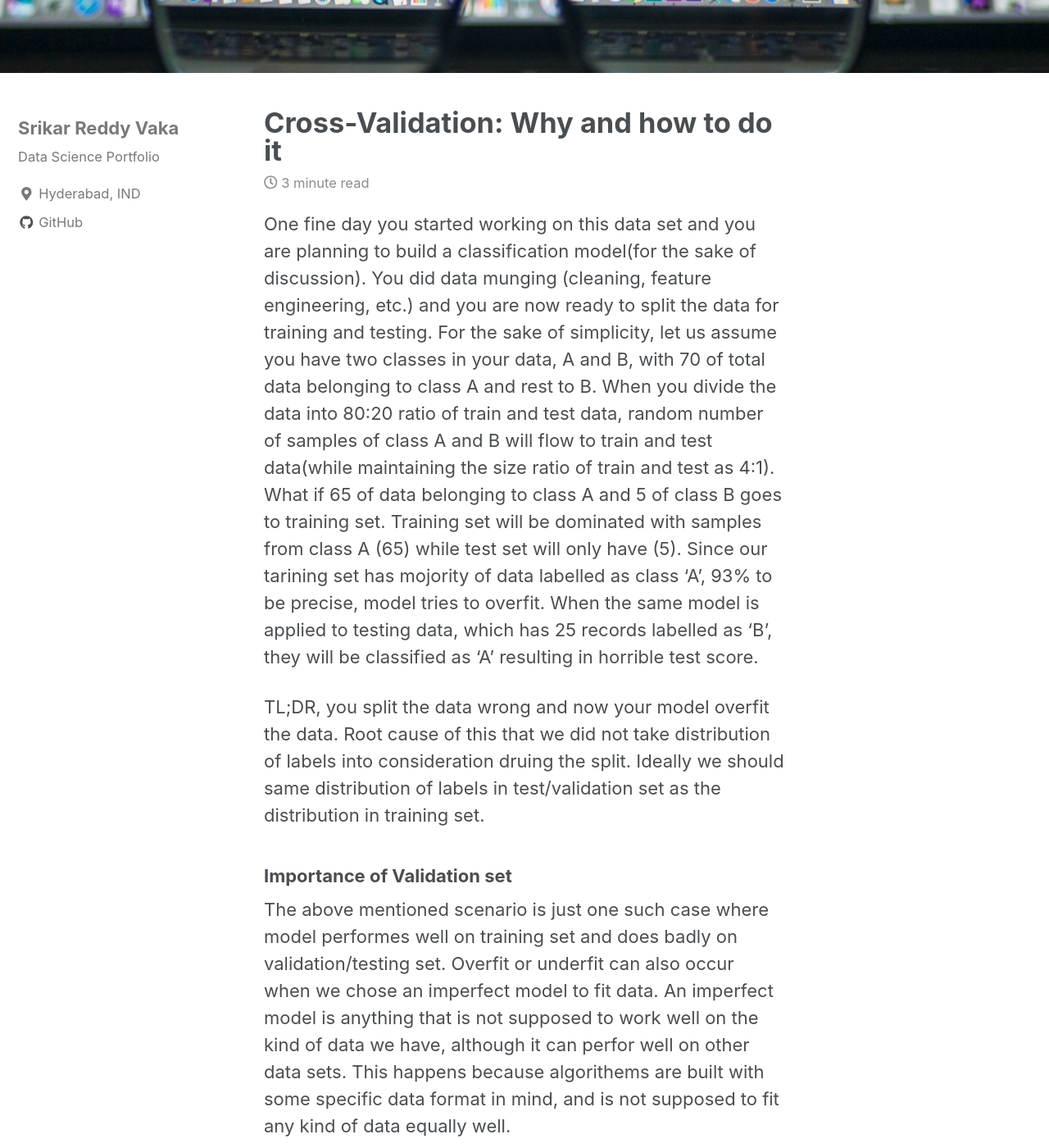
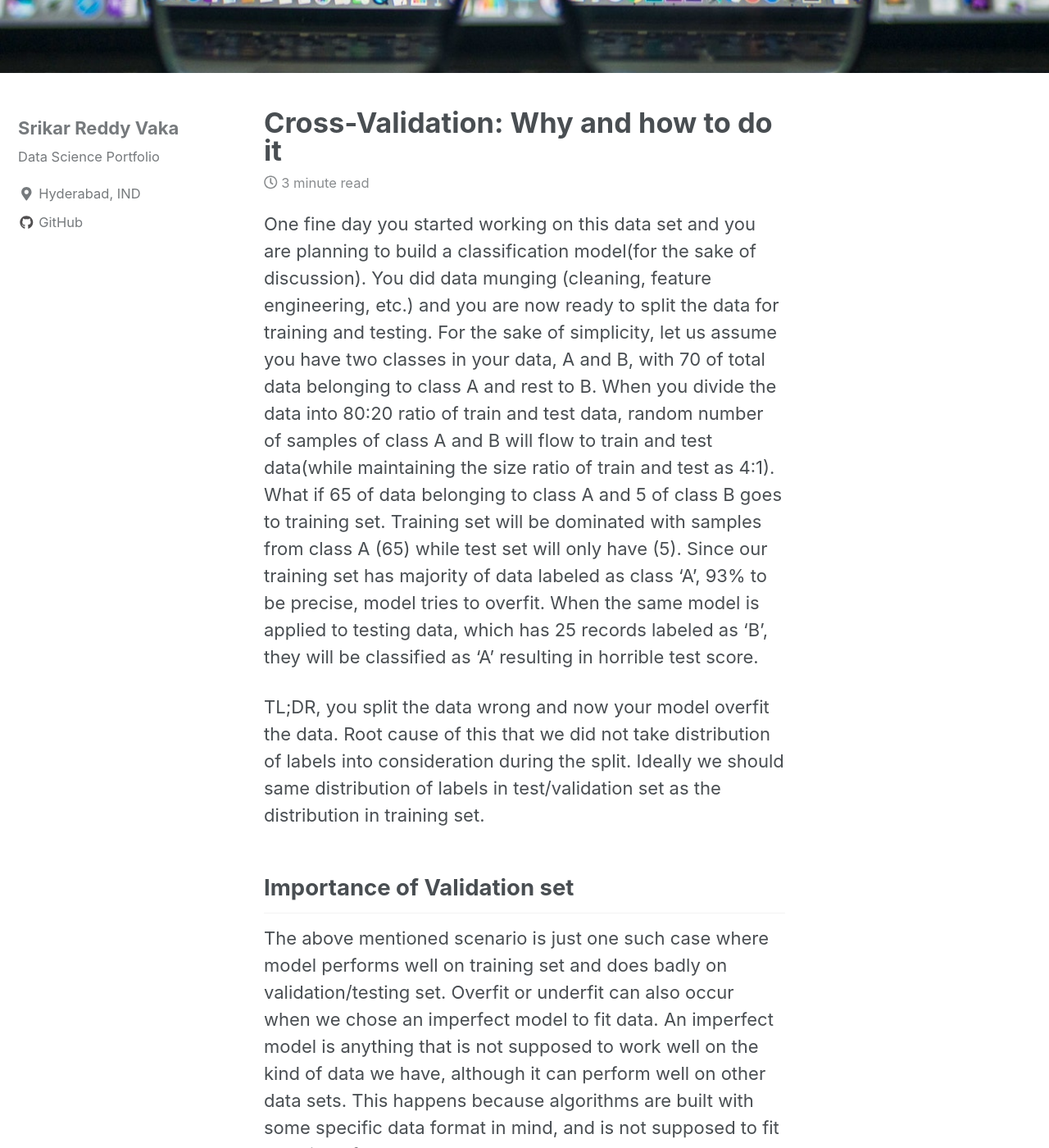
Before and after one commit to srikarvaka/srikarvaka.github.io, a Jekyll site: the page built from _posts/2019-02-01-Cross-validation.md, in a window 1280 px wide and 1400 px high, scrolled down 407 px. Shown: the whole window at 82% size. Built offline with Jekyll 4.4.1, drawn with Linux system fonts in a browser that asks for light colours; nearby versions of some CDN libraries; some of the changed text lies outside the part shown.

Commit message:
modified second post

````diff
--- a/_posts/2019-02-01-Cross-validation.md
+++ b/_posts/2019-02-01-Cross-validation.md
@@ -2,11 +2,12 @@
 title: "Cross-Validation: Why and how to do it"
 date: 2019-01-29
 tags: [data wrangling, data science, messy data]
-categories: Data pre-processing
+categories: Model-evaluation
 header:
   image: "/images/cvimage.jpeg"
-excerpt: "Data Wrangling, Data Science, Messy Data"
+excerpt: "Data Science, Model Selection"
 mathjax: "true"
+classes: wide
 ---
 
 One fine day you started working on this data set and you are planning to build a classification model(for the sake of discussion). You did data munging
@@ -14,36 +15,32 @@
 two classes in your data, A and B, with 70 of total data belonging to class A and rest to B. When you divide the data into 80:20 ratio of train and test
 data, random number of samples of class A and B will flow to train and test data(while maintaining the size ratio of train and test as 4:1). What if 65 of
 data belonging to class A and 5 of class B goes to training set. Training set will be dominated with samples from class A (65) while test set will only
-have (5). Since our tarining set has mojority of data labelled as class 'A', 93% to be precise, model tries to overfit. When the same model is applied
-to testing data, which has 25 records labelled as 'B', they will be classified as 'A' resulting in horrible test score.
+have (5). Since our training set has majority of data labeled as class 'A', 93% to be precise, model tries to overfit. When the same model is applied
+to testing data, which has 25 records labeled as 'B', they will be classified as 'A' resulting in horrible test score.
 
 TL;DR, you split the data wrong and now your model overfit the data. Root cause of this that we did not take distribution of labels into consideration
-druing the split. Ideally we should same distribution of labels in test/validation set as the distribution in training set.
+during the split. Ideally we should same distribution of labels in test/validation set as the distribution in training set.
 
-### Importance of Validation set
+## Importance of Validation set
 
-The above mentioned scenario is just one such case where model performes well on training set and does badly on validation/testing set. Overfit or underfit
-can also occur when we chose an imperfect model to fit data. An imperfect model is anything that is not supposed to work well on the kind of data we have,
-although it can perfor well on other data sets. This happens because algorithems are built with some specific data format in mind, and is not supposed to
-fit any kind of data equally well.
+The above mentioned scenario is just one such case where model performs well on training set and does badly on validation/testing set. Overfit or underfit can also occur when we chose an imperfect model to fit data. An imperfect model is anything that is not supposed to work well on the kind of data we have, although it can perform well on other data sets. This happens because algorithms are built with some specific data format in mind, and is not supposed to fit any kind of data equally well.
 
 All our efforts will go in drain after spending lots of time on data munging and model building only to realize that the model is near to useless. We need
-to have some early indicator informing if the model is overfitting. This is where validation accuracy comes into picture and helps identify overfitting before
-its too late. Low accuracy on validation set upon fitting the model on it is an indicator of overfitting and it's time we either for a different mode or
-engineer the data again.
+to have some early indicator informing if the model is overfitting. This is where validation accuracy comes into picture and helps identify overfitting before its too late. Low accuracy on validation set upon fitting the model on it is an indicator of overfitting and it's time we either for a different mode or engineer the data again. We need a model that's good, not the
+one that looks good.
 
-### Different ways to get CV data sets
+## Different ways to get CV data sets
 
 sklearn's [`modelselection`][modelsel] class has various subclasses which can do the data partitions very effectively. In case of supervised learning where the test
 data is not provided, the data should be split into three sets for training, validation and testing purpose. If the test set already exists (provided), we only
 need to create training and validation sets.
 
 In this article, I shall briefly discuss about some the commonly used Cross-Validation (CV) objects offered by sklearn and will explain their properties.
-There are majorly three kinds of splits, Linear, shuffle and stratified split.
+There are three major kinds of splits, Linear, shuffle and stratified split.
 
-#### Linear split
+### Linear split
 
-* Data is split based on the ration passed as hyper-parameter
+* Data is split based on the ratio passed as hyper-parameter
 
 * Indexes of data points in subsamples follow same order as that in original data
 
@@ -51,8 +48,7 @@
 
 example : [`KFold split`][kfold]
 
-{% highlight python %}
-
+```python
 from sklearn.model_selection import KFold
 
 n_points = 100
@@ -72,13 +68,21 @@
 cv = KFold(n_splits)
 cv.split(X=X,y=y, groups=groups)
 
-{% endhighlight %}
+```
 
 
-![kfold]({{ site.url }}{{ site.baseurl }}/images/kfold.PNG){: .align-center}
+
+<img src="{{ site.url }}{{ site.baseurl }}/images/cv_post/kfold.PNG" alt="K-fold split">
 
 
-Check text
+The obvious pitfall of this way of splitting is that it does not take into consideration the distribution of target variable across the data. This could lead to one or more classes not appearing in training set thus enabling model to overfit on labels appearing in training set.
+
+To overcome this we need have something that helps us to split the data according to the distribution of target variable
+so that we have it evenly distributed in training and validation data
+
+### Shuffle split
+
+
 
 
 [pd-doc]: http://pandas.pydata.org/pandas-docs/stable/
--- a/images/cv_post/dummy.txt
+++ /dev/null
@@ -1 +0,0 @@
-contains all images for the post Cross-validation.md
````
Also changed, not shown: _posts/2019-01-09-Few-Python-attributes-and -functions-to-accelerate-data-wrangling-process.md (+7 -2 lines).
